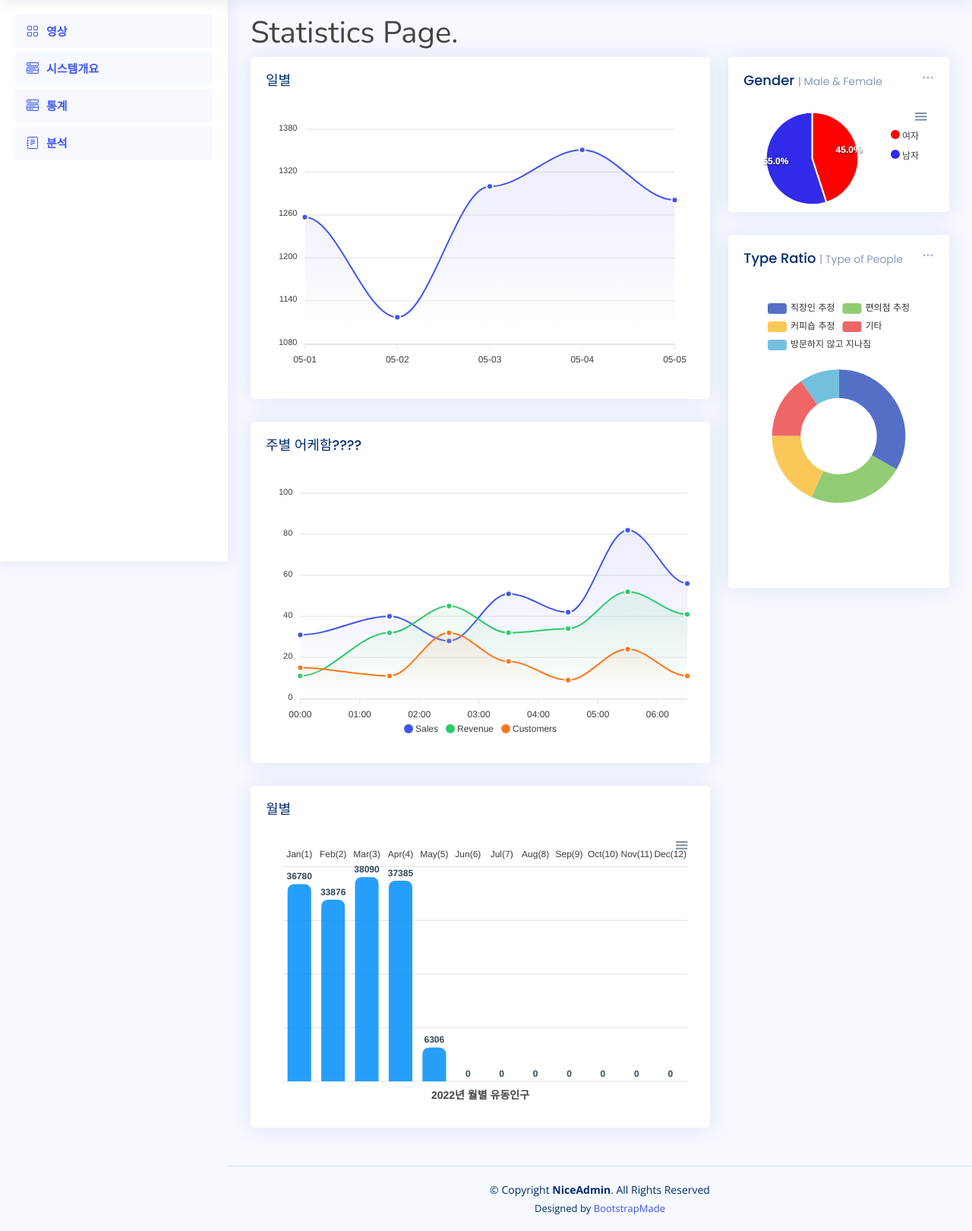
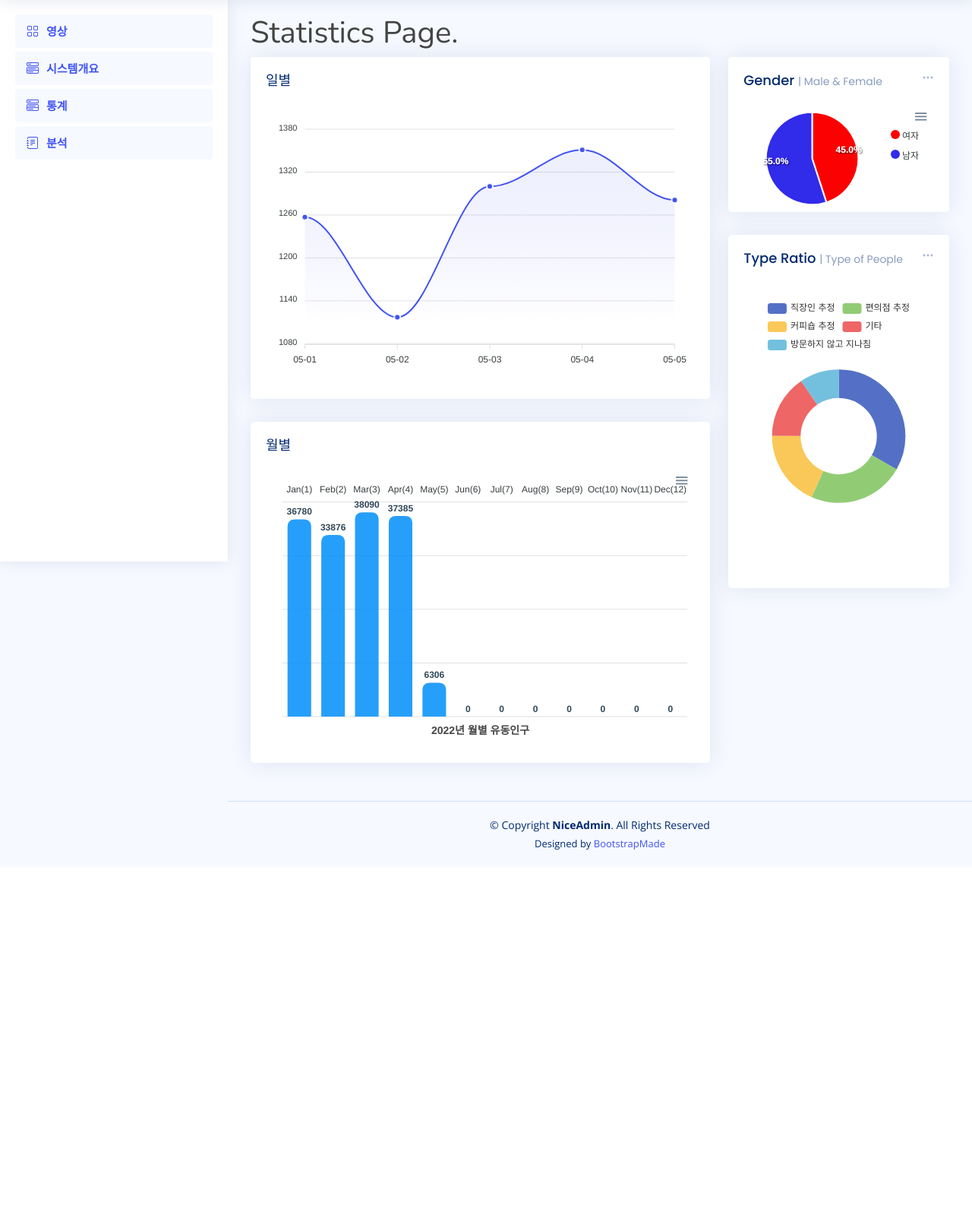
Before and after one commit to 5rathergood/djangoProj, a Django app: page /statistics in a window 1280 px wide. Shown: the part 61-1681 px from the top of the page at 76% size. After the commit the page ends 1180 px from the top, so only its background shows below. Run offline with Django 4.2, Linux system fonts and the light colour scheme; data comes from the database, SQL or seed files in the repository; parts of the project's set-up code (start-up, migrations or seed data) failed here and were passed over; some libraries are stand-ins or nearby versions.

Commit message:
0505-delete-week-graph

```diff
--- a/PythonUser/templates/statistics.html
+++ b/PythonUser/templates/statistics.html
@@ -97,71 +97,6 @@
                             </div>
                         </div>
                         <!-- End Day Element -->
-
-                        <!-- Start Week element -->
-                        <div class="card">
-                            <div class="card-body">
-                                <h5 class="card-title">주별 어케함????</h5>
-
-                                <div id="weekChart" style="min-height: 400px;" class="echart"></div>
-
-
-                                <script>
-                                    document.addEventListener("DOMContentLoaded", () => {
-                                      new ApexCharts(document.querySelector("#weekChart"), {
-                                        series: [{
-                                          name: 'Sales',
-                                          data: [31, 40, 28, 51, 42, 82, "56"],
-                                        }, {
-                                          name: 'Revenue',
-                                          data: [11, 32, 45, 32, 34, 52, 41]
-                                        }, {
-                                          name: 'Customers',
-                                          data: [15, 11, 32, 18, 9, 24, 11]
-                                        }],
-                                        chart: {
-                                          height: 350,
-                                          type: 'area',
-                                          toolbar: {
-                                            show: false
-                                          },
-                                        },
-                                        markers: {
-                                          size: 4
-                                        },
-                                        colors: ['#4154f1', '#2eca6a', '#ff771d'],
-                                        fill: {
-                                          type: "gradient",
-                                          gradient: {
-                                            shadeIntensity: 1,
-                                            opacityFrom: 0.3,
-                                            opacityTo: 0.4,
-                                            stops: [0, 90, 100]
-                                          }
-                                        },
-                                        dataLabels: {
-                                          enabled: false
-                                        },
-                                        stroke: {
-                                          curve: 'smooth',
-                                          width: 2
-                                        },
-                                        xaxis: {
-                                          type: 'datetime',
-                                          categories: ["2018-09-19T00:00:00.000Z", "2018-09-19T01:30:00.000Z", "2018-09-19T02:30:00.000Z", "2018-09-19T03:30:00.000Z", "2018-09-19T04:30:00.000Z", "2018-09-19T05:30:00.000Z", "2018-09-19T06:30:00.000Z"]
-                                        },
-                                        tooltip: {
-                                          x: {
-                                            format: 'dd/MM/yy HH:mm'
-                                          },
-                                        }
-                                      }).render();
-                                    });
-                                  </script>
-
-                            </div>
-                        </div>
-                        <!-- End Week element -->
 
                         <!-- Start Month element -->
                         <div class="card">
```
